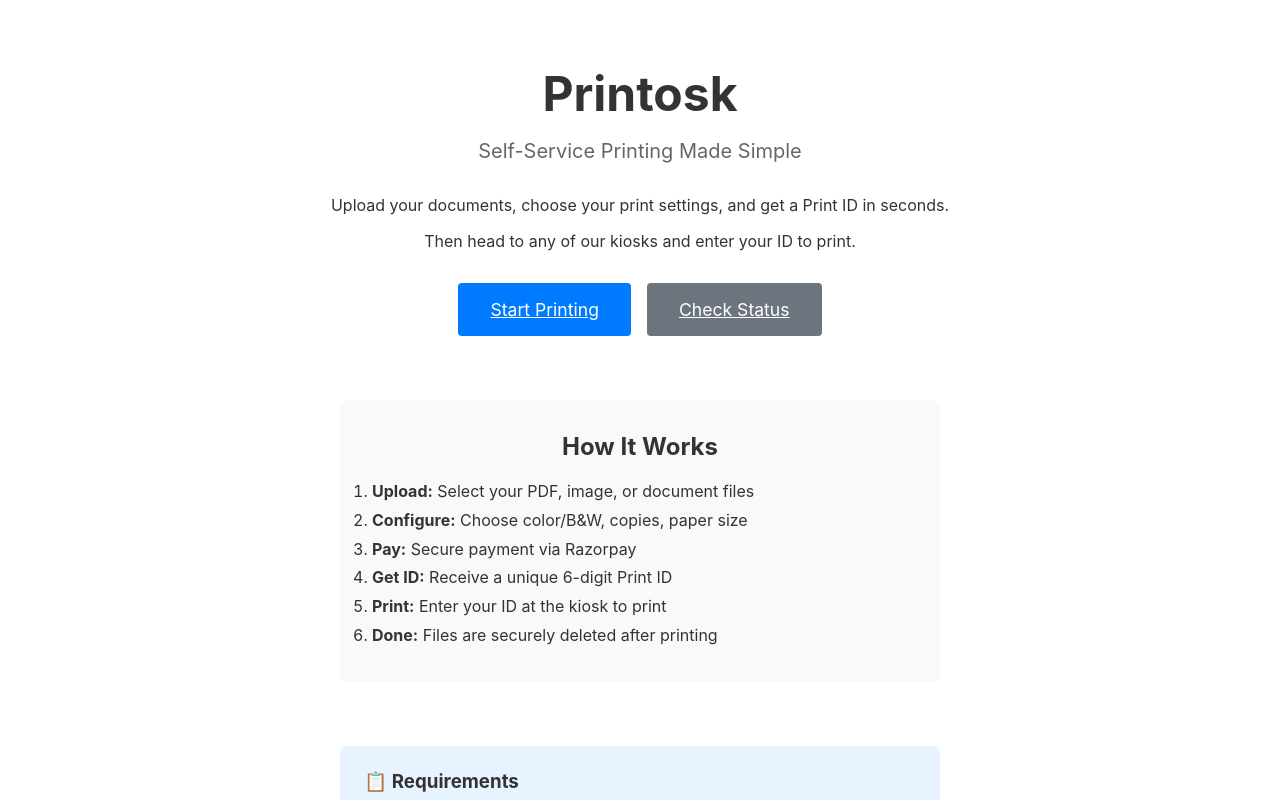
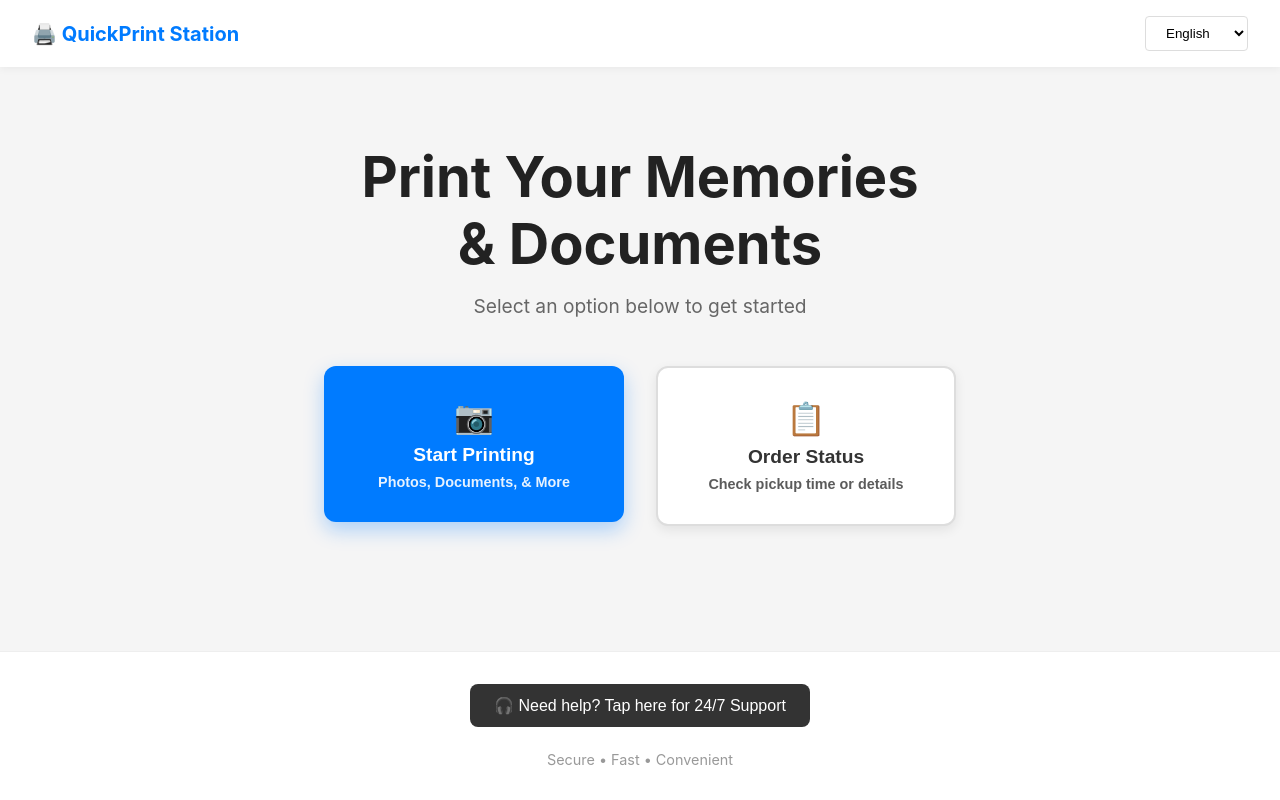
Before and after one commit to DebugDroid-15/printosk, a Next.js app in the folder frontend/: page / in a window 1280 px wide. Shown: the top 800 px of the page. Built offline with nearby package versions, Linux system fonts and the light colour scheme.

Commit message:
Redesign: Update home page with modern UI matching mockups

```diff
--- a/frontend/app/page.tsx
+++ b/frontend/app/page.tsx
@@ -5,67 +5,171 @@
 
 'use client';
 
-import { useState } from 'react';
 import Link from 'next/link';
 
 export default function Home() {
-  const [mockMode] = useState(process.env.NEXT_PUBLIC_MOCK_MODE === 'true');
+  return (
+    <div style={{ minHeight: '100vh', display: 'flex', flexDirection: 'column', backgroundColor: '#f5f5f5' }}>
+      {/* Header */}
+      <header style={{
+        backgroundColor: 'white',
+        padding: '1rem 2rem',
+        boxShadow: '0 2px 8px rgba(0,0,0,0.05)',
+        display: 'flex',
+        justifyContent: 'space-between',
+        alignItems: 'center',
+      }}>
+        <div style={{ display: 'flex', alignItems: 'center', gap: '0.75rem', fontSize: '1.25rem', fontWeight: 'bold', color: '#007bff' }}>
+          🖨️ QuickPrint Station
+        </div>
+        <select style={{
+          padding: '0.5rem 1rem',
+          border: '1px solid #ddd',
+          borderRadius: '4px',
+          backgroundColor: 'white',
+          cursor: 'pointer',
+        }}>
+          <option>English</option>
+          <option>Spanish</option>
+          <option>French</option>
+        </select>
+      </header>
 
-  return (
-    <div className="container">
-      <div style={{ textAlign: 'center', paddingTop: '4rem', paddingBottom: '4rem' }}>
-        <h1 style={{ fontSize: '3rem', marginBottom: '1rem', color: '#333' }}>
-          Printosk
+      {/* Hero Section */}
+      <main style={{
+        flex: 1,
+        display: 'flex',
+        flexDirection: 'column',
+        alignItems: 'center',
+        justifyContent: 'center',
+        padding: '4rem 2rem',
+        textAlign: 'center',
+      }}>
+        <h1 style={{
+          fontSize: '3.5rem',
+          fontWeight: 'bold',
+          marginBottom: '1rem',
+          color: '#222',
+          lineHeight: '1.2',
+        }}>
+          Print Your Memories<br />& Documents
         </h1>
-        <p style={{ fontSize: '1.25rem', marginBottom: '2rem', color: '#666' }}>
-          Self-Service Printing Made Simple
+
+        <p style={{
+          fontSize: '1.2rem',
+          color: '#666',
+          marginBottom: '3rem',
+          maxWidth: '600px',
+        }}>
+          Select an option below to get started
         </p>
 
-        <div style={{ marginBottom: '2rem' }}>
-          <p style={{ marginBottom: '1rem' }}>
-            Upload your documents, choose your print settings, and get a Print ID in seconds.
-          </p>
-          <p style={{ marginBottom: '2rem' }}>
-            Then head to any of our kiosks and enter your ID to print.
-          </p>
-        </div>
+        {/* CTA Buttons */}
+        <div style={{
+          display: 'flex',
+          gap: '2rem',
+          justifyContent: 'center',
+          flexWrap: 'wrap',
+          marginBottom: '3rem',
+        }}>
+          {/* Start Printing Button */}
+          <Link href="/upload" style={{ textDecoration: 'none' }}>
+            <button style={{
+              padding: '2rem 3rem',
+              fontSize: '1.2rem',
+              fontWeight: 'bold',
+              backgroundColor: '#007bff',
+              color: 'white',
+              border: 'none',
+              borderRadius: '12px',
+              cursor: 'pointer',
+              minWidth: '300px',
+              boxShadow: '0 8px 20px rgba(0,123,255,0.3)',
+              transition: 'transform 0.2s, box-shadow 0.2s',
+              display: 'flex',
+              flexDirection: 'column',
+              alignItems: 'center',
+              gap: '0.5rem',
+            }}
+            onMouseEnter={(e) => {
+              e.currentTarget.style.transform = 'translateY(-4px)';
+              e.currentTarget.style.boxShadow = '0 12px 28px rgba(0,123,255,0.4)';
+            }}
+            onMouseLeave={(e) => {
+              e.currentTarget.style.transform = 'translateY(0)';
+              e.currentTarget.style.boxShadow = '0 8px 20px rgba(0,123,255,0.3)';
+            }}
+            >
+              <span style={{ fontSize: '2rem' }}>📷</span>
+              <span>Start Printing</span>
+              <span style={{ fontSize: '0.9rem', opacity: 0.9 }}>Photos, Documents, & More</span>
+            </button>
+          </Link>
 
-        {mockMode && (
-          <div className="alert alert-info" style={{ maxWidth: '500px', margin: '0 auto 2rem' }}>
-            🧪 Running in MOCK MODE - Payments are simulated
-          </div>
-        )}
-
-        <div style={{ display: 'flex', gap: '1rem', justifyContent: 'center', flexWrap: 'wrap' }}>
-          <Link href="/upload" className="btn btn-primary" style={{ fontSize: '1.1rem', padding: '1rem 2rem' }}>
-            Start Printing
-          </Link>
-          <Link href="/lookup" className="btn btn-secondary" style={{ fontSize: '1.1rem', padding: '1rem 2rem' }}>
-            Check Status
+          {/* Order Status Button */}
+          <Link href="/lookup" style={{ textDecoration: 'none' }}>
+            <button style={{
+              padding: '2rem 3rem',
+              fontSize: '1.2rem',
+              fontWeight: 'bold',
+              backgroundColor: 'white',
+              color: '#333',
+              border: '2px solid #ddd',
+              borderRadius: '12px',
+              cursor: 'pointer',
+              minWidth: '300px',
+              boxShadow: '0 4px 12px rgba(0,0,0,0.08)',
+              transition: 'transform 0.2s, box-shadow 0.2s, border-color 0.2s',
+              display: 'flex',
+              flexDirection: 'column',
+              alignItems: 'center',
+              gap: '0.5rem',
+            }}
+            onMouseEnter={(e) => {
+              e.currentTarget.style.transform = 'translateY(-4px)';
+              e.currentTarget.style.boxShadow = '0 8px 20px rgba(0,0,0,0.12)';
+              e.currentTarget.style.borderColor = '#007bff';
+            }}
+            onMouseLeave={(e) => {
+              e.currentTarget.style.transform = 'translateY(0)';
+              e.currentTarget.style.boxShadow = '0 4px 12px rgba(0,0,0,0.08)';
+              e.currentTarget.style.borderColor = '#ddd';
+            }}
+            >
+              <span style={{ fontSize: '2rem' }}>📋</span>
+              <span>Order Status</span>
+              <span style={{ fontSize: '0.9rem', opacity: 0.8 }}>Check pickup time or details</span>
+            </button>
           </Link>
         </div>
+      </main>
 
-        <div style={{ marginTop: '4rem', padding: '2rem', backgroundColor: '#f8f9fa', borderRadius: '8px', maxWidth: '600px', margin: '4rem auto' }}>
-          <h2 style={{ marginBottom: '1rem' }}>How It Works</h2>
-          <ol style={{ textAlign: 'left', lineHeight: '1.8' }}>
-            <li><strong>Upload:</strong> Select your PDF, image, or document files</li>
-            <li><strong>Configure:</strong> Choose color/B&W, copies, paper size</li>
-            <li><strong>Pay:</strong> Secure payment via Razorpay</li>
-            <li><strong>Get ID:</strong> Receive a unique 6-digit Print ID</li>
-            <li><strong>Print:</strong> Enter your ID at the kiosk to print</li>
-            <li><strong>Done:</strong> Files are securely deleted after printing</li>
-          </ol>
-        </div>
-
-        <div style={{ marginTop: '3rem', padding: '1.5rem', backgroundColor: '#e7f3ff', borderRadius: '8px', maxWidth: '600px', margin: '3rem auto', textAlign: 'left' }}>
-          <h3 style={{ marginBottom: '0.5rem' }}>📋 Requirements</h3>
-          <ul style={{ marginLeft: '1.5rem' }}>
-            <li>Valid email address</li>
-            <li>PDF, DOC, or image files (max 50MB each)</li>
-            <li>Payment via Razorpay</li>
-          </ul>
-        </div>
-      </div>
+      {/* Footer */}
+      <footer style={{
+        backgroundColor: 'white',
+        padding: '2rem',
+        textAlign: 'center',
+        borderTop: '1px solid #eee',
+      }}>
+        <button style={{
+          padding: '0.75rem 1.5rem',
+          backgroundColor: '#333',
+          color: 'white',
+          border: 'none',
+          borderRadius: '8px',
+          cursor: 'pointer',
+          fontSize: '1rem',
+          display: 'flex',
+          alignItems: 'center',
+          gap: '0.5rem',
+          margin: '0 auto',
+        }}>
+          🎧 Need help? Tap here for 24/7 Support
+        </button>
+        <p style={{ color: '#999', marginTop: '1.5rem', fontSize: '0.9rem' }}>
+          Secure • Fast • Convenient
+        </p>
+      </footer>
     </div>
   );
 }
```
